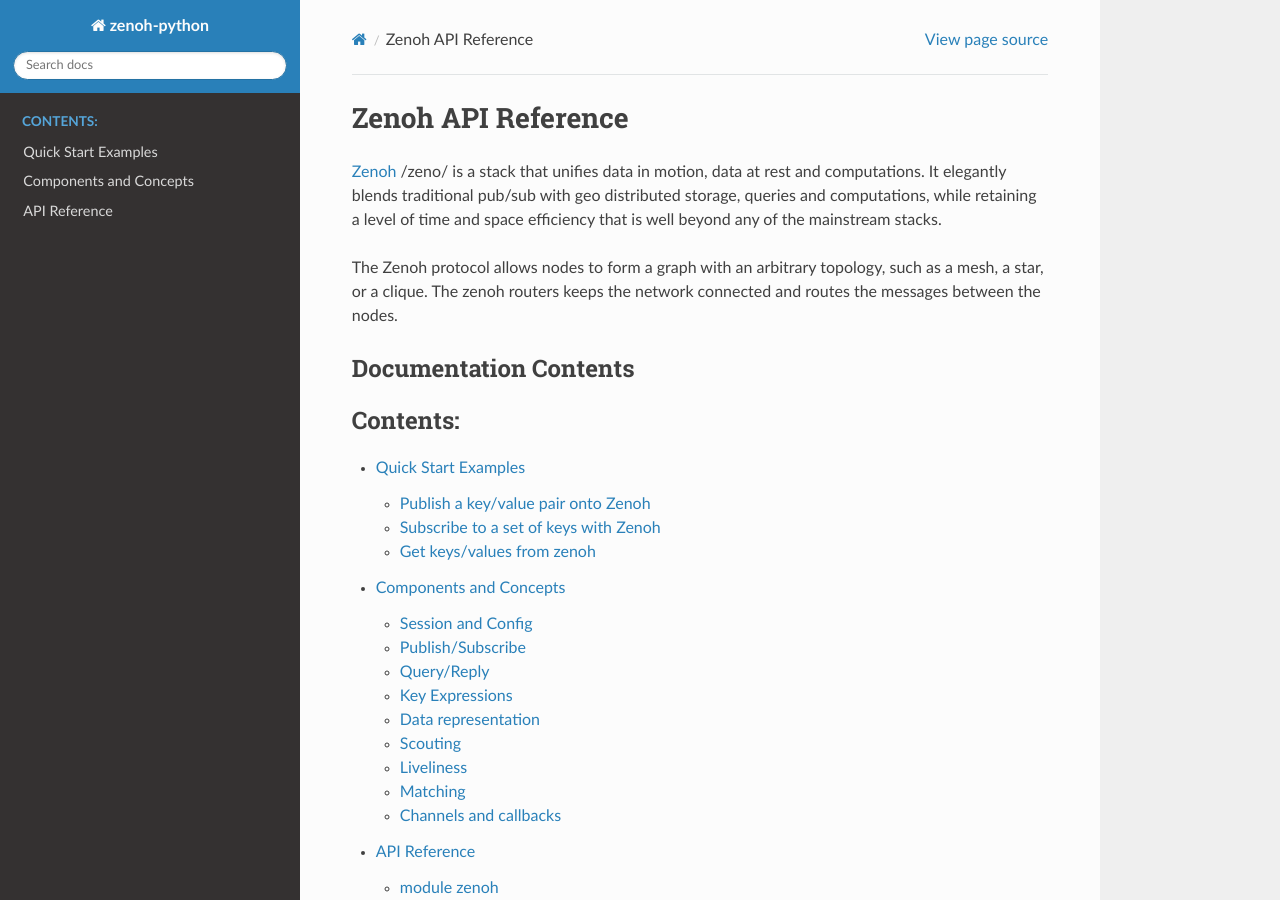
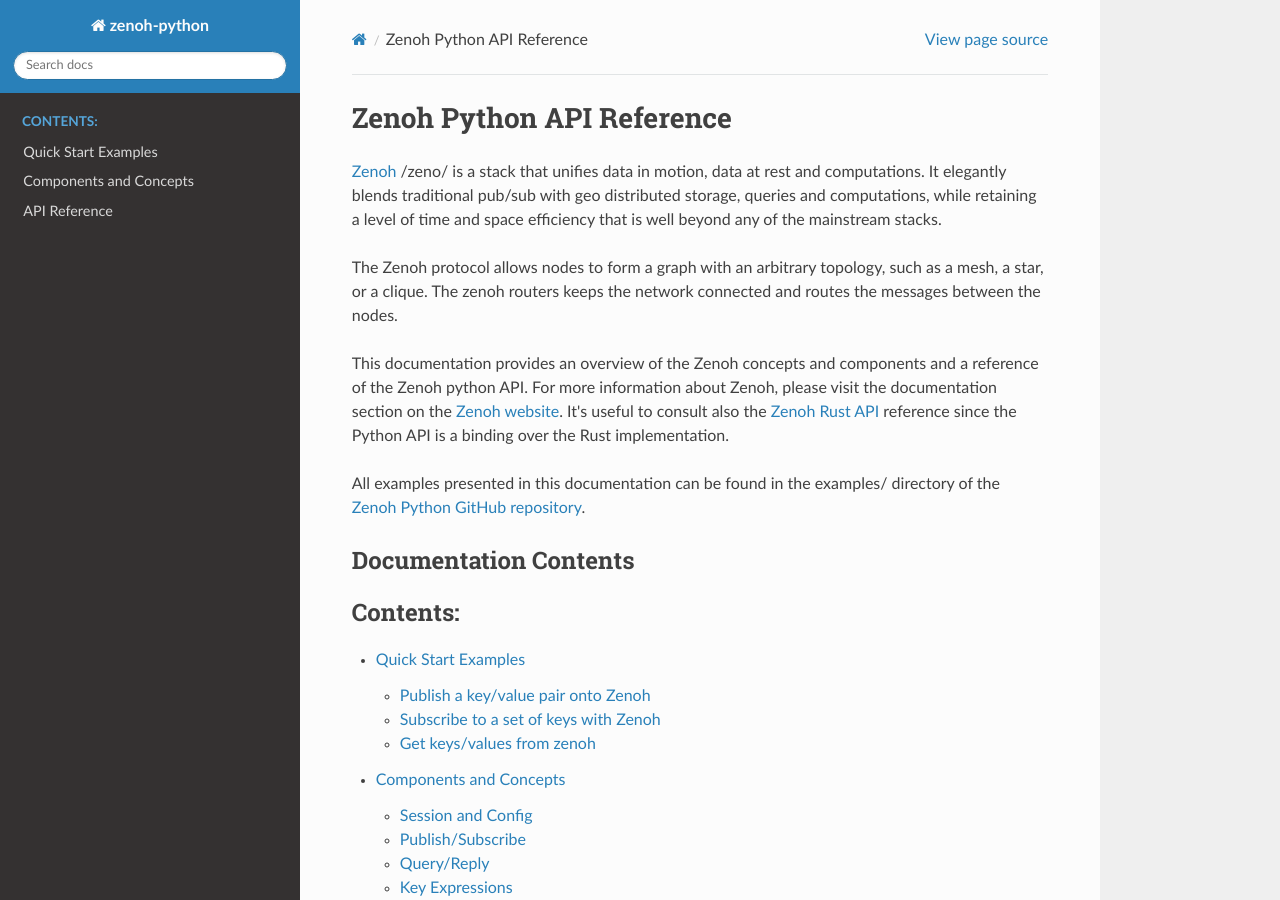
Before and after one commit to eclipse-zenoh/zenoh-python, a Sphinx documentation site: the page built from docs/index.rst, in a window 1280 px wide and 900 px high. Built offline with Sphinx 7.4.7 and the Read the Docs theme 3.1.0, drawn with Linux system fonts in a browser that asks for light colours.

Commit message:
external links

```diff
--- a/docs/index.rst
+++ b/docs/index.rst
@@ -12,10 +12,9 @@
 ..   ZettaScale Zenoh team, <zenoh@zettascale.tech>
 ..
 
-*******************
-Zenoh API Reference
-*******************
-
+**************************
+Zenoh Python API Reference
+**************************
 
 `Zenoh <https://zenoh.io>`_ /zeno/ is a stack that unifies data in motion, data at
 rest and computations. It elegantly blends traditional pub/sub with geo distributed
@@ -25,6 +24,15 @@
 The Zenoh protocol allows nodes to form a graph with an arbitrary topology, such as a mesh,
 a star, or a clique. The zenoh routers keeps the network connected and routes the messages
 between the nodes.
+
+This documentation provides an overview of the Zenoh concepts and components and a
+reference of the Zenoh python API. For more information about Zenoh, please visit the
+documentation section on the `Zenoh website <https://zenoh.io/docs/getting-started/first-app/>`_.
+It's useful to consult also the `Zenoh Rust API <https://docs.rs/crate/zenoh/latest/>`_
+reference since the Python API is a binding over the Rust implementation.
+
+All examples presented in this documentation can be found in the examples/ directory of the
+`Zenoh Python GitHub repository <https://github.com/eclipse-zenoh/zenoh-python/tree/main/docs/examples>`_.
 
 Documentation Contents
 ======================
```
